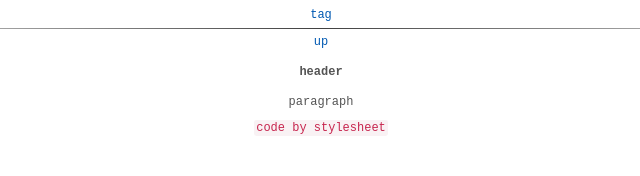
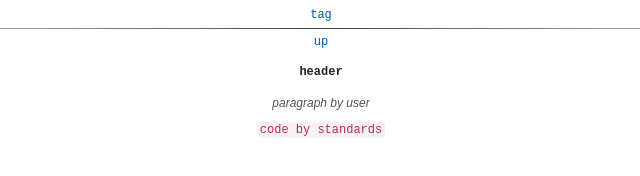
Before and after one commit to explicandi/causam, a plain HTML site: page index.html in a window 1280 px wide. Shown: the full height of the page, 319-959 px from the left. Drawn offline with Linux system fonts and the light colour scheme.

Commit message:
refactoring / correction

```diff
--- a/css/index.css
+++ /dev/null
@@ -1,6 +0,0 @@
-code {
-    color: #c7254e;
-    background-color: #f9f2f4;
-    padding: 0.1em 0.2em 0.1em 0.2em;
-    border-radius: 0.2em;
-}
--- /dev/null
+++ b/css/p.css
@@ -0,0 +1,6 @@
+p.cursive {
+    color: #545454;
+    padding: 0.1em;
+    font-family: sans-serif;
+    font-style: italic;
+}
--- a/dep/default.css
+++ b/dep/index.css
@@ -1,5 +1,5 @@
 body {
-    color: #545454;
+    color: #222;
     display: block;
     font-family: monospace, sans-serif;
     font-size: 12px;
@@ -24,3 +24,10 @@
     height: 1px;
     background-image: linear-gradient(to right, rgba(0, 0, 0, 0), rgba(0, 0, 0, 0.75), rgba(0, 0, 0, 0));
 }
+
+code {
+    color: #c7254e;
+    background-color: #f9f2f4;
+    padding: 0.1em 0.2em 0.1em 0.2em;
+    border-radius: 0.2em;
+}
--- a/index.html
+++ b/index.html
@@ -8,11 +8,11 @@
     <meta name="robots" content="noodp,noydir">
     <meta http-equiv="X-UA-Compatible" content="IE=edge">
     <link rel="shortcut icon" href="dep/favicon.ico" type="image/x-icon">
-    <link rel="stylesheet" href="dep/default.css">
-    <meta name="description" content="index">
-    <title>index</title>
+    <link rel="stylesheet" href="dep/index.css">
+    <meta name="description" content="Practical Development Documentation (PDD)">
+    <title>PDD - Causam Project</title>
 
-    <link rel="stylesheet" href="css/index.css">
+    <link rel="stylesheet" href="css/p.css">
 
 </head>
 
@@ -26,8 +26,8 @@
 <div id="tag" align="center">
     <a href="#menu">up</a>
     <h4>header</h4>
-    <p title="John Nelson">paragraph</p>
-    <code>code by stylesheet</code>
+    <p class="cursive">paragraph by user</p>
+    <code>code by standards</code>
 </div>
 
 </body>
```
